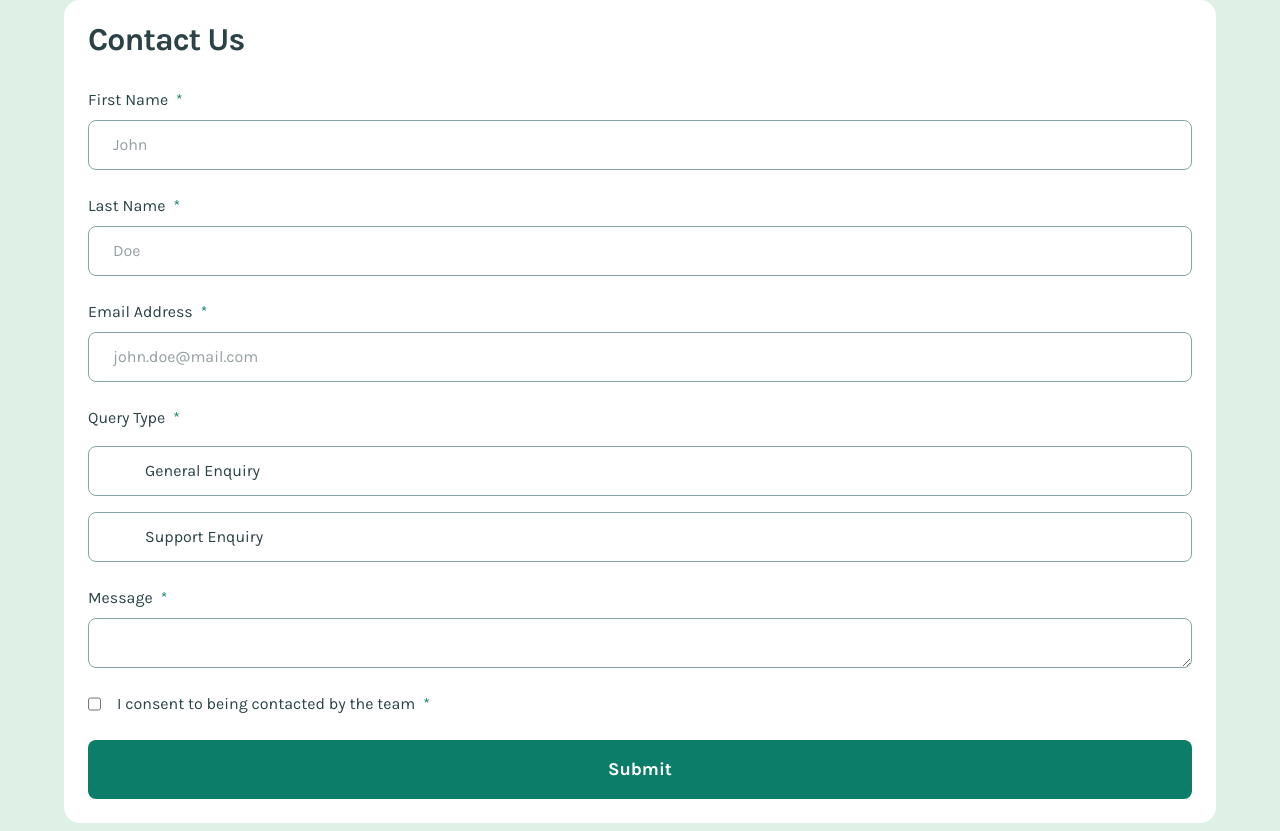
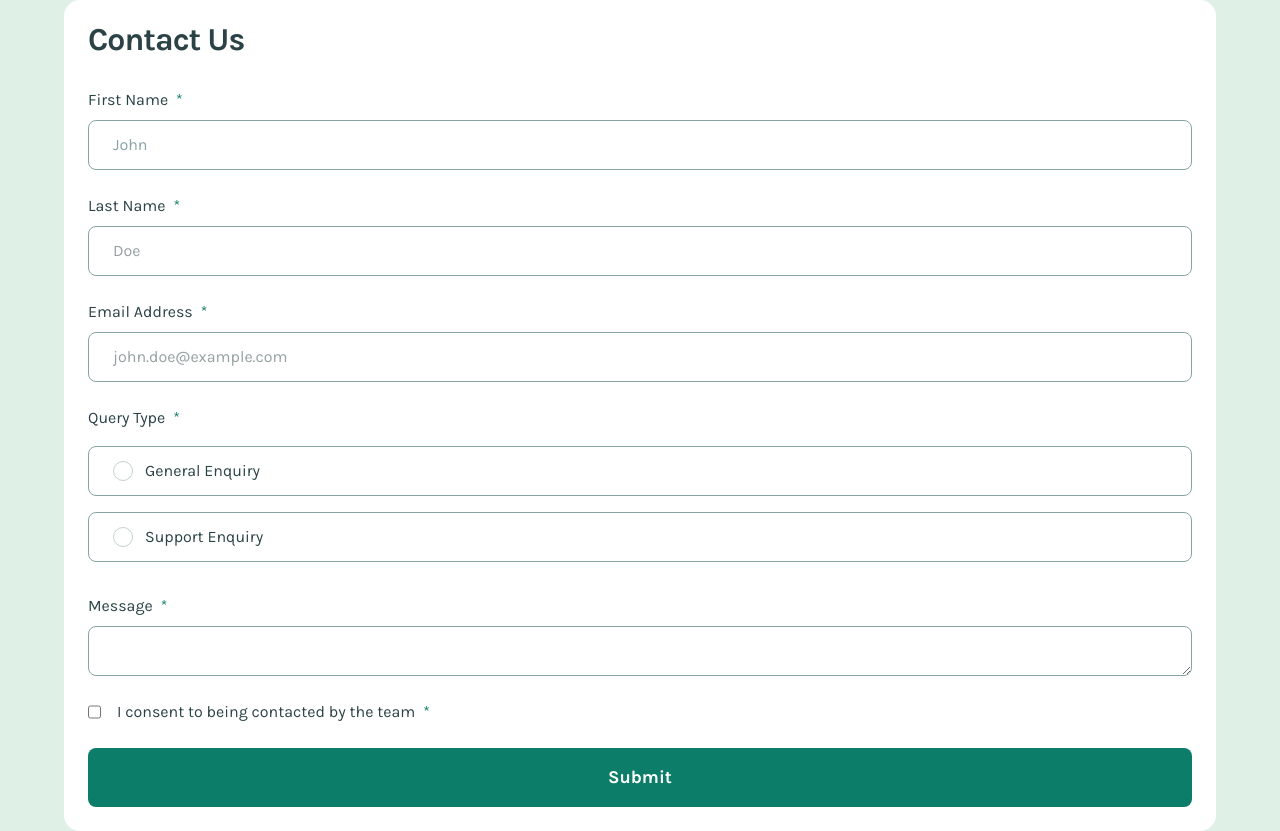
Before and after one commit to anggelserrato/fm-contact-form, a Next.js app: page / in a window 1280 px wide. Built offline with nearby package versions, Linux system fonts and the light colour scheme.

Commit message:
feat: add contact form state management and validation

```diff
--- a/app/page.tsx
+++ b/app/page.tsx
@@ -3,13 +3,70 @@
 import { useState } from 'react';
 
 export default function Home() {
-  const [error, setError] = useState('');
-  const [name, setName] = useState('');
+  const [formData, setFormData] = useState({
+    firstName: '',
+    lastName: '',
+    email: '',
+    queryType: '',
+    message: '',
+    consent: '',
+  });
 
-  function handleSubmit(e) {
+  const [error, setError] = useState({
+    firstName: '',
+    lastName: '',
+    email: '',
+    queryType: '',
+    message: '',
+    consent: '',
+  });
+
+  const handleChange = (e) => {
+    const { name, value, type, checked } = e.target;
+    setFormData({
+      ...formData,
+      [name]: type === 'checkbox' ? checked : value,
+    });
+  };
+
+  const validateForm = () => {
+    const newErrors = {
+      firstName: '',
+      lastName: '',
+      email: '',
+      queryType: '',
+      message: '',
+      consent: '',
+    };
+
+    if (!formData.firstName.trim())
+      newErrors.firstName = 'This field is required';
+    if (!formData.lastName.trim())
+      newErrors.lastName = 'This field is required';
+
+    if (!formData.email.trim()) {
+      newErrors.email = 'This field is required';
+    } else if (!formData.email.includes('@')) {
+      newErrors.email = 'Please enter a valid email address';
+    }
+
+    if (!formData.queryType) newErrors.queryType = 'Please select a query type';
+    if (!formData.message.trim()) newErrors.message = 'This field is required';
+    if (!formData.consent)
+      newErrors.consent =
+        'To submit this form, please consent to being contacted';
+
+    return newErrors;
+  };
+
+  const handleSubmit = (e) => {
     e.preventDefault();
-    setError('This field is required');
-  }
+    const newErrors = validateForm();
+    setError(newErrors);
+    if (Object.values(newErrors).every((err) => err === '')) {
+      console.log('Form válido:', formData);
+    }
+  };
 
   return (
     <main className="flex min-h-screen flex-col items-center justify-center">
@@ -19,6 +76,8 @@ export default function Home() {
       >
         <h1 className="mb-100 text-preset-1">Contact Us</h1>
 
+        {/* Begin of First Name */}
+
         <div className="flex flex-col">
           <label htmlFor="firstName" className="mb-100 text-preset-4">
             First Name<span className="ml-100 text-green-600">*</span>
@@ -26,12 +85,18 @@ export default function Home() {
           <input
             type="text"
             id="firstName"
+            name="firstName"
             placeholder="John"
-            onChange={(e) => setName(e.target.value)}
-            className={`rounded-lg border px-300 py-150 ${error ? 'border border-red text-red' : 'border-grey-500 text-grey-900'}`}
+            value={formData.firstName}
+            onChange={handleChange}
+            className={`rounded-lg border px-300 py-150 transition-colors duration-200 placeholder:text-grey-500 focus:outline-none ${error.firstName ? 'border-red text-red focus:border-red' : 'border-grey-500 text-grey-900 hover:border-green-600 focus:border-green-600'}`}
           />
-          {error && <p className="mt-100 text-preset-4 text-red">{error}</p>}
+          {error.firstName && (
+            <p className="mt-100 text-preset-4 text-red">{error.firstName}</p>
+          )}
         </div>
+
+        {/* Begin of Last Name */}
 
         <div className="flex flex-col">
           <label htmlFor="lastName" className="mb-100 text-preset-4">
@@ -40,12 +105,18 @@ export default function Home() {
           <input
             type="text"
             id="lastName"
+            name="lastName"
             placeholder="Doe"
-            onChange={(e) => setName(e.target.value)}
-            className={`rounded-lg border px-300 py-150 ${error ? 'border border-red text-red' : 'border-grey-500 text-grey-900'}`}
+            value={formData.lastName}
+            onChange={handleChange}
+            className={`rounded-lg border px-300 py-150 transition-colors duration-200 focus:outline-none ${error.lastName ? 'border-red text-red focus:border-red' : 'border-grey-500 text-grey-900 hover:border-green-600 focus:border-green-600'}`}
           />
-          {error && <p className="mt-100 text-preset-4 text-red">{error}</p>}
+          {error.lastName && (
+            <p className="mt-100 text-preset-4 text-red">{error.lastName}</p>
+          )}
         </div>
+
+        {/* Begin of Email Address */}
 
         <div className="flex flex-col">
           <label htmlFor="emailAddress" className="mb-100 text-preset-4">
@@ -54,41 +125,48 @@ export default function Home() {
           <input
             type="text"
             id="emailAddress"
-            placeholder="john.doe@mail.com"
-            onChange={(e) => setName(e.target.value)}
-            className={`rounded-lg border px-300 py-150 ${error ? 'border border-red text-red' : 'border-grey-500 text-grey-900'}`}
+            name="email"
+            placeholder="john.doe@example.com"
+            value={formData.email}
+            onChange={handleChange}
+            className={`rounded-lg border px-300 py-150 ${error.email ? 'border border-red text-red' : 'border-grey-500 text-grey-900'}`}
           />
-          {error && <p className="mt-100 text-preset-4 text-red">{error}</p>}
+          {error.email && (
+            <p className="mt-100 text-preset-4 text-red">{error.email}</p>
+          )}
         </div>
+
+        {/* Begin of Query Type */}
 
         <div className="flex flex-col">
           <label className="mb-200 text-preset-4">
             Query Type<span className="ml-100 text-green-600">*</span>
           </label>
-          <div
-            className={`mb-200 flex flex-row items-center gap-150 rounded-lg px-300 py-150 ${error ? 'border-red text-red' : 'rounded-lg border border-grey-500 text-grey-900'}`}
-          >
+          <div className="mb-200 flex flex-row items-center gap-150 rounded-lg border border-grey-500 px-300 py-150 text-grey-900">
             <input
-              type="checkbox"
+              type="radio"
               id="queryType1"
               value="General Enquiry"
-              className={`h-5 w-5 appearance-none rounded-full opacity-[0.5] ${error ? 'border border-red text-red' : 'border-grey-500 text-grey-900'}`}
+              className={`h-5 w-5 appearance-none rounded-full border border-grey-500 opacity-[0.5]`}
             />
             <label htmlFor="queryType1">General Enquiry</label>
           </div>
-          <div
-            className={`flex flex-row items-center gap-150 rounded-lg border border-grey-500 px-300 py-150`}
-          >
+
+          <div className="flex flex-row items-center gap-150 rounded-lg border border-grey-500 px-300 py-150 text-grey-900">
             <input
-              type="checkbox"
+              type="radio"
               id="queryType2"
               value="Support Enquiry"
-              className={`h-5 w-5 appearance-none rounded-full opacity-[0.5] ${error ? 'border border-red text-red' : 'border-grey-500 text-grey-900'}`}
+              className={`h-5 w-5 appearance-none rounded-full border border-grey-500 opacity-[0.5]`}
             />
             <label htmlFor="queryType2">Support Enquiry</label>
           </div>
-          {error && <p className="mt-100 text-preset-4 text-red">{error}</p>}
+          {error && (
+            <p className="mt-100 text-preset-4 text-red">{error.queryType}</p>
+          )}
         </div>
+
+        {/* Begin of Consent */}
 
         <div className="flex flex-col gap-100">
           <label htmlFor="review" className="text-preset-4">
@@ -98,12 +176,11 @@ export default function Home() {
             id="review"
             name="review"
             className="rounded-lg border border-grey-500 text-grey-900"
-            value=""
           ></textarea>
         </div>
         <div className="flex flex-row gap-200">
           <input type="checkbox"></input>
-          <label htmlFor="">
+          <label htmlFor="" className="mr-200">
             I consent to being contacted by the team
             <span className="ml-100 text-green-600">*</span>
           </label>
```
